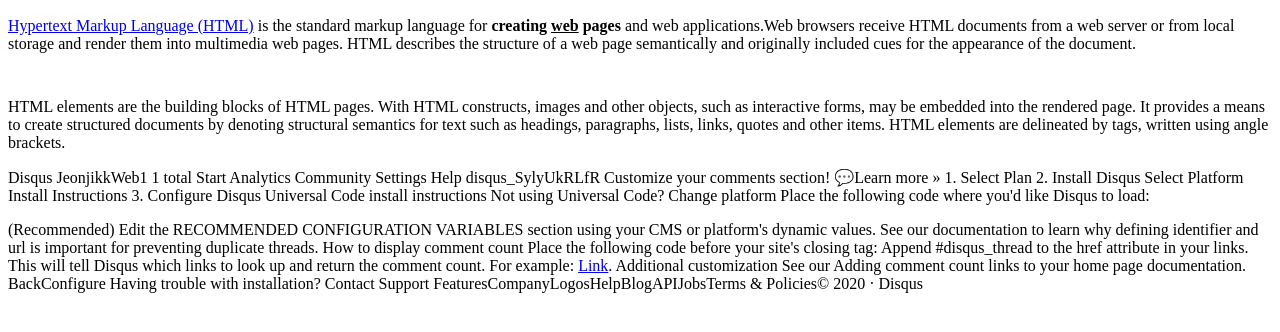
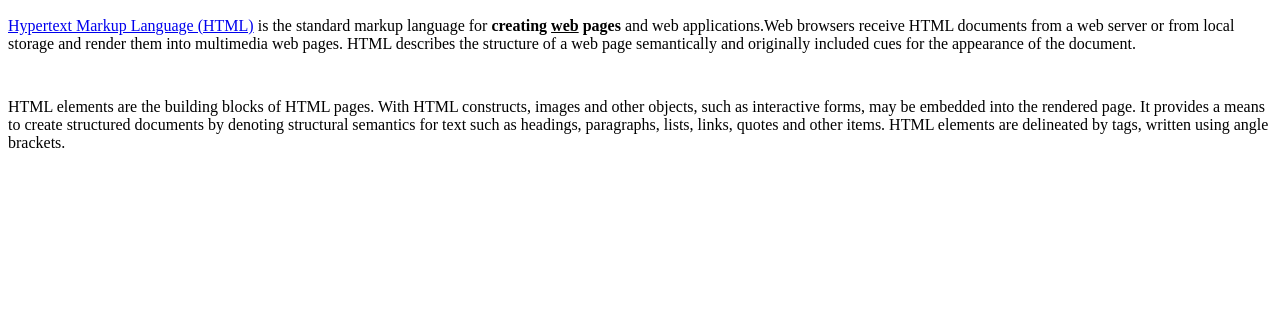
Before and after one commit to jeonjikk/WebStudy, a plain HTML site: page 1.html in a window 1280 px wide. Shown: the part 202-534 px from the top of the page. Drawn offline with Linux system fonts and the light colour scheme; a script that the page names is missing.

```diff
--- a/1.html
+++ b/1.html
@@ -25,31 +25,6 @@
 
     <p>
 
-      Disqus
-
-
-      JeonjikkWeb1
-      1 total
-
-      Start
-      Analytics
-      Community
-      Settings
-      Help
-
-      disqus_SylyUkRLfR
-      Customize your comments section! 💬Learn more »
-      1. Select Plan
-      2. Install Disqus
-      Select Platform
-      Install Instructions
-      3. Configure Disqus
-
-      Universal Code install instructions
-      Not using Universal Code? Change platform
-
-
-      Place the following code where you'd like Disqus to load:
       <div id="disqus_thread"></div>
       <script>
 
@@ -71,20 +46,6 @@
       </script>
       <noscript>Please enable JavaScript to view the <a href="https://disqus.com/?ref_noscript">comments powered by Disqus.</a></noscript>
 
-      (Recommended) Edit the RECOMMENDED CONFIGURATION VARIABLES section using your CMS or platform's dynamic values. See our documentation to learn why defining identifier and url is important for preventing duplicate threads.
-      How to display comment count
-
-      Place the following code before your site's closing </body> tag:
-      <script id="dsq-count-scr" src="//jeonjikkweb1.disqus.com/count.js" async></script>
-      Append #disqus_thread to the href attribute in your links. This will tell Disqus which links to look up and return the comment count. For example: <a href="http://foo.com/bar.html#disqus_thread">Link</a>.
-      Additional customization
-      See our Adding comment count links to your home page documentation.
-      BackConfigure
-      Having trouble with installation?
-
-      Contact Support
-      FeaturesCompanyLogosHelpBlogAPIJobsTerms & Policies© 2020 · Disqus
-
 
     </p>
   </body>
```
